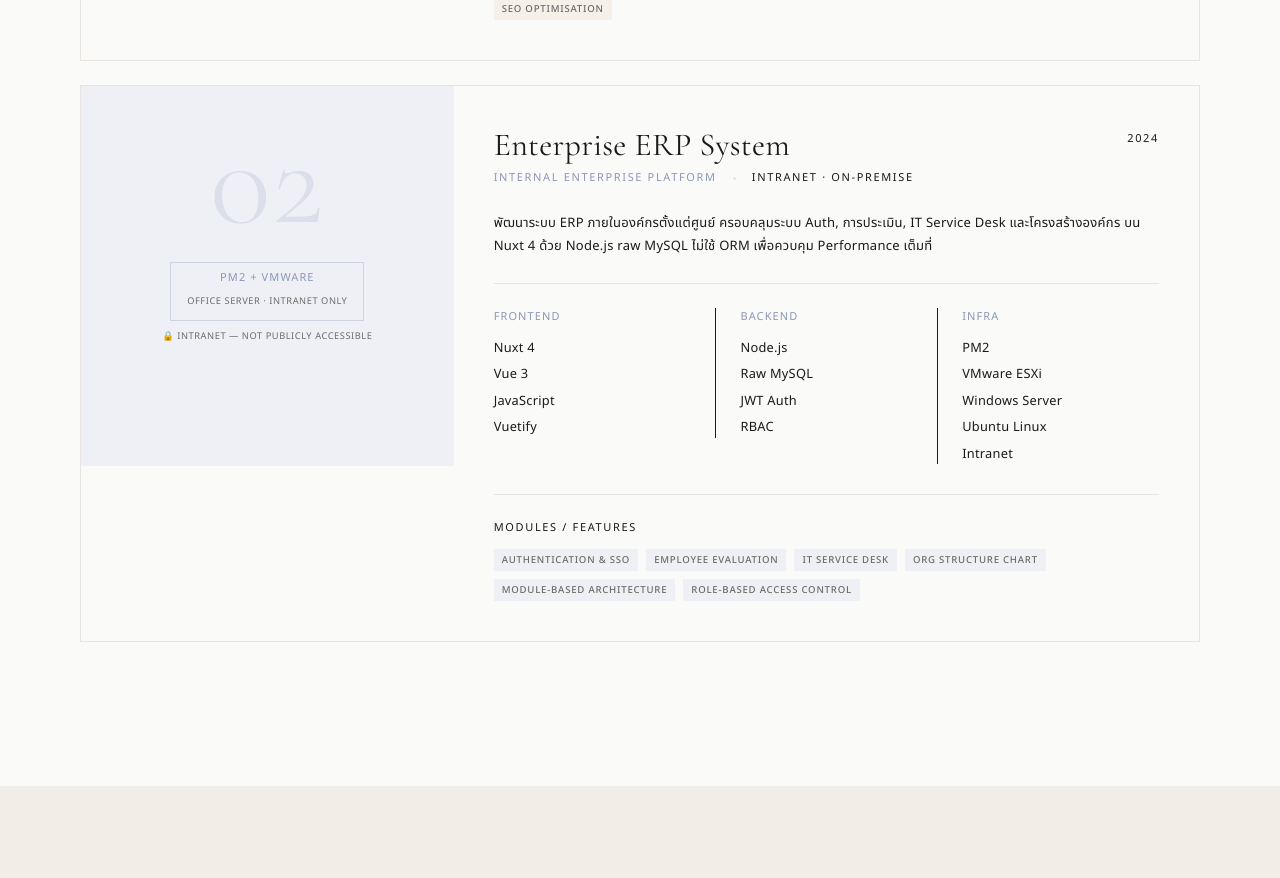
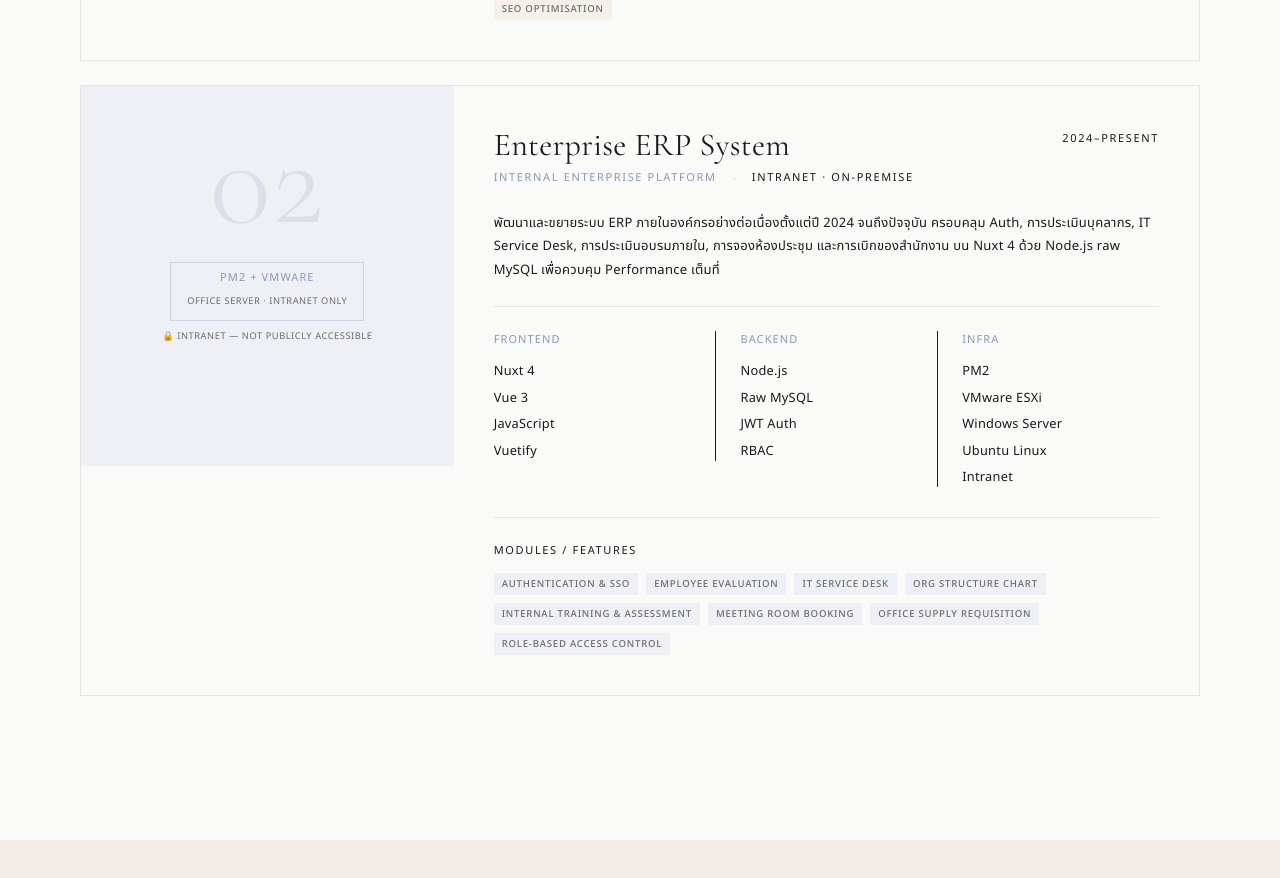
Before and after one commit to pimukchall/pimuk.art, a Next.js app: page / in a window 1280 px wide. Shown: the part 1600-2478 px from the top of the page. Built offline with nearby package versions, Linux system fonts and the light colour scheme; what @mui/material-nextjs would draw is missing.

Commit message:
fix: update project details in WorkSection component for accuracy and clarity

```diff
--- a/app/components/WorkSection.tsx
+++ b/app/components/WorkSection.tsx
@@ -34,19 +34,19 @@ const projects = [
     url: null,
     category: 'Internal Enterprise Platform',
     type: 'Intranet · On-premise',
-    year: '2024',
+    year: '2024–Present',
     color: '#eef0f5',
     accent: '#8a97b8',
     deployLabel: 'PM2 + VMware',
     deployDetail: 'Office Server · Intranet Only',
     description:
-      'พัฒนาระบบ ERP ภายในองค์กรตั้งแต่ศูนย์ ครอบคลุมระบบ Auth, การประเมิน, IT Service Desk และโครงสร้างองค์กร บน Nuxt 4 ด้วย Node.js raw MySQL ไม่ใช้ ORM เพื่อควบคุม Performance เต็มที่',
+      'พัฒนาและขยายระบบ ERP ภายในองค์กรอย่างต่อเนื่องตั้งแต่ปี 2024 จนถึงปัจจุบัน ครอบคลุม Auth, การประเมินบุคลากร, IT Service Desk, การประเมินอบรมภายใน, การจองห้องประชุม และการเบิกของสำนักงาน บน Nuxt 4 ด้วย Node.js raw MySQL เพื่อควบคุม Performance เต็มที่',
     stack: [
       { group: 'Frontend', items: ['Nuxt 4', 'Vue 3', 'JavaScript', 'Vuetify'] },
       { group: 'Backend', items: ['Node.js', 'Raw MySQL', 'JWT Auth', 'RBAC'] },
       { group: 'Infra', items: ['PM2', 'VMware ESXi', 'Windows Server', 'Ubuntu Linux', 'Intranet'] },
     ],
-    modules: ['Authentication & SSO', 'Employee Evaluation', 'IT Service Desk', 'Org Structure Chart', 'Module-Based Architecture', 'Role-Based Access Control'],
+    modules: ['Authentication & SSO', 'Employee Evaluation', 'IT Service Desk', 'Org Structure Chart', 'Internal Training & Assessment', 'Meeting Room Booking', 'Office Supply Requisition', 'Role-Based Access Control'],
   },
 ];
 
```
